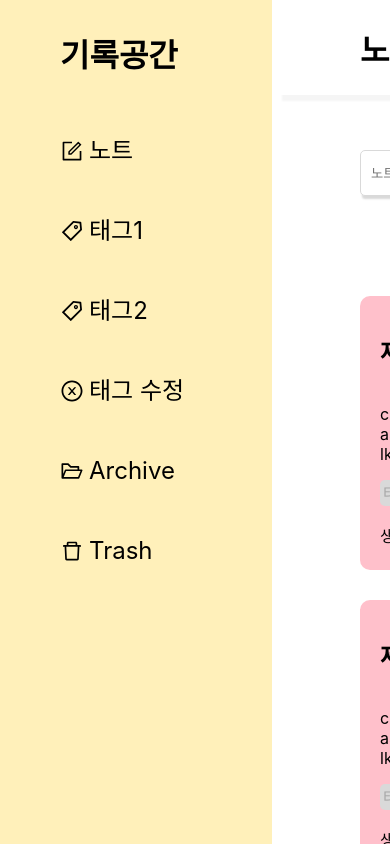
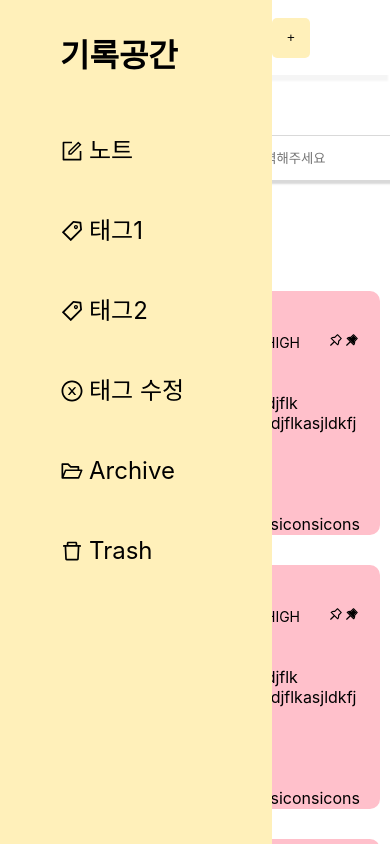
Before and after one commit to naringst/mind-store, a React (Create React App) app: page / in a window 390 px wide. Built offline with nearby package versions, Linux system fonts and the light colour scheme.

Commit message:
style : 미디어 쿼리 사용 반응형 css 레이아웃 설정

```diff
--- a/src/components/Layout/Header.tsx
+++ b/src/components/Layout/Header.tsx
@@ -3,13 +3,13 @@ import { modalActions } from "../../store";
 
 import { useDispatch } from "react-redux";
 
-export default function Header({ openModal }: any) {
+export default function Header() {
   const title: string = "노트";
+
   const dispatch = useDispatch();
   const openModalHandler = (e: any) => {
     e.preventDefault();
     dispatch(modalActions.openModal());
-    console.log("opened");
   };
 
   return (
@@ -21,32 +21,33 @@ export default function Header({ openModal }: any) {
 }
 
 const StyledHeader = styled.header`
-  padding-top: 10px;
   height: 75px;
-  width: 78%;
-  padding: 10px 0 10px 80px;
-  margin: 0 100px 0 0;
-  grid-area: Header;
+  width: 100%;
+  margin: 0 0 0 0;
   display: flex;
   justify-content: space-between;
   align-items: center;
   box-shadow: 0px 8px 2px -2px #f5f5f5;
-  margin-bottom: 10px;
-  position: fixed;
-  left: 280px;
-  top: 0;
 `;
 
 const H1 = styled.h1`
-  margin: 0;
+  margin: 270px;
+
+  @media screen and (max-width: 1016px) {
+    margin: 80px;
+  }
 `;
 
 const Button = styled.button`
   width: 60px;
   height: 40px;
-  margin: 10px 80px;
+  margin: 10px 110px;
   background: #fff0ba;
   border-radius: 5px;
   cursor: pointer;
   border: none;
+
+  @media screen and (max-width: 1016px) {
+    margin: 10px 80px;
+  }
 `;
--- a/src/components/Layout/Layout.tsx
+++ b/src/components/Layout/Layout.tsx
@@ -7,7 +7,6 @@ import { Outlet } from "react-router-dom";
 
 export default function Layout() {
   return (
-    <div>
     <Container className="App">
       <Sidebar />
       <RightDiv>
@@ -17,9 +16,25 @@ export default function Layout() {
         </HomeDiv>
       </RightDiv>
     </Container>
-    </div>
   );
 }
+
+const Container = styled.div`
+  display: flex;
+  height: 100vh;
+`;
+
+const RightDiv = styled.div`
+  display: flex;
+  flex: 1;
+  flex-direction: column;
+  width: 100%;
+  height: 100vh;
+  margin-left: 100px;
+  @media screen and (max-width: 1016px) {
+    margin: 0;
+  }
+`;
 
 const HomeDiv = styled.div`
   width: 83%;
@@ -29,16 +44,9 @@ const HomeDiv = styled.div`
   height: 100vh;
   top: 100px;
   overflow: scroll;
+
+  @media screen and (max-width: 1016px) {
+    width: 100%;
+    position: static;
+  }
 `;
-
-const Container = styled.div`
-  display: flex;
-  height: 100vh;
-`;
-
-const RightDiv = styled.div`
-  display: flex;
-  flex-direction: column;
-  width: 100%;
-  height: 100vh;
-`;
--- a/src/components/Pages/Home.tsx
+++ b/src/components/Pages/Home.tsx
@@ -4,45 +4,51 @@ import Note from "./Note";
 export default function Home() {
   return (
     <Div>
-      <NoteSearchInput placeholder="노트의 제목을 입력해주세요" />
+      <div style={{ width: "100%" }}>
+        <NoteSearchInput placeholder="노트의 제목을 입력해주세요" />
+      </div>
       <SortButton>정렬</SortButton>
       <NoteGrid>
-        <Note></Note>
-        <Note></Note>
-        <Note></Note>
-        <Note></Note>
-        <Note></Note>
-        <Note></Note>
-        <Note></Note>
-        <Note></Note>
-        <Note></Note>
-        <Note></Note>
+        <Note title="1"></Note>
+        <Note title="2"></Note>
+        <Note title="rk"></Note>
+        <Note title="rk"></Note>
       </NoteGrid>
     </Div>
   );
 }
 
 const Div = styled.div`
-  width: 88%;
+  margin-bottom: 100px;
+  width: 100%;
   height: max-content;
   display: flex;
   flex-direction: column;
   padding: 40px 80px;
   justify-content: center;
+  margin-right: 100px;
+
+  @media screen and (max-width: 960) {
+    width: 100%;
+  }
 `;
+
 const NoteSearchInput = styled.input`
   padding: 2px 10px;
-  margin: 0px 100px 0px 10px;
   width: 100%;
   height: 40px;
   border: 1px solid #d9d9d9;
   box-shadow: 0 5px 2px -2px #d9d9d9;
   border-radius: 5px;
   margin: 10px 0;
+
+  @media screen and (max-width: 1016px) {
+    margin: 20px 80px;
+  }
 `;
 
 const SortButton = styled.button`
-  margin: 10px -20px 0px 10px;
+  margin: 10px 0 0px 10px;
   width: 60px;
   height: 40px;
   background: #fff0ba;
@@ -52,9 +58,26 @@ const SortButton = styled.button`
 `;
 
 const NoteGrid = styled.div`
+  width: 100%;
   margin: 40px 0;
+
   display: grid;
-  grid-template-rows: 1fr 1fr 1fr;
-  grid-template-columns: 1fr 1fr 1fr;
+  padding-right: 0;
+  margin-right: 0;
+
+  grid-template-rows: repeat(3, auto);
+  grid-template-columns: repeat(4, 1fr);
+  justify-content: stretch;
+  grid-auto-flow: row;
   gap: 30px;
+
+  @media screen and (max-width: 1380px) {
+    grid-template-columns: 1fr 1fr 1fr;
+  }
+  @media screen and (max-width: 860px) {
+    grid-template-columns: 1fr 1fr;
+  }
+  @media screen and (max-width: 480px) {
+    grid-template-columns: 1fr;
+  }
 `;
--- a/src/components/Pages/Note.tsx
+++ b/src/components/Pages/Note.tsx
@@ -1,14 +1,21 @@
 import React from "react";
 import { styled } from "styled-components";
+import { AiOutlinePushpin, AiTwotonePushpin } from "react-icons/ai";
 
-export default function Note() {
+type NoteType = {
+  title: string;
+};
+export default function Note(props: NoteType) {
   return (
     <NoteDiv>
       <BottomDiv>
-        <NoteTitle>제목</NoteTitle>
+        <NoteTitle>{props.title}</NoteTitle>
         <FlexDiv>
           <Priority>HIGH</Priority>
-          <Pin>핀</Pin>
+          <Pin>
+            <AiOutlinePushpin />
+            <AiTwotonePushpin />
+          </Pin>
         </FlexDiv>
       </BottomDiv>
       <Div>
@@ -33,8 +40,8 @@ export default function Note() {
 }
 
 const NoteDiv = styled.div`
-  width: 300px;
-  height: 250px;
+  width: 260px;
+  height: 220px;
   border-radius: 10px;
   background: pink;
   padding: 12px 20px;
```
Lines whose indentation alone changed are shown as unchanged.
